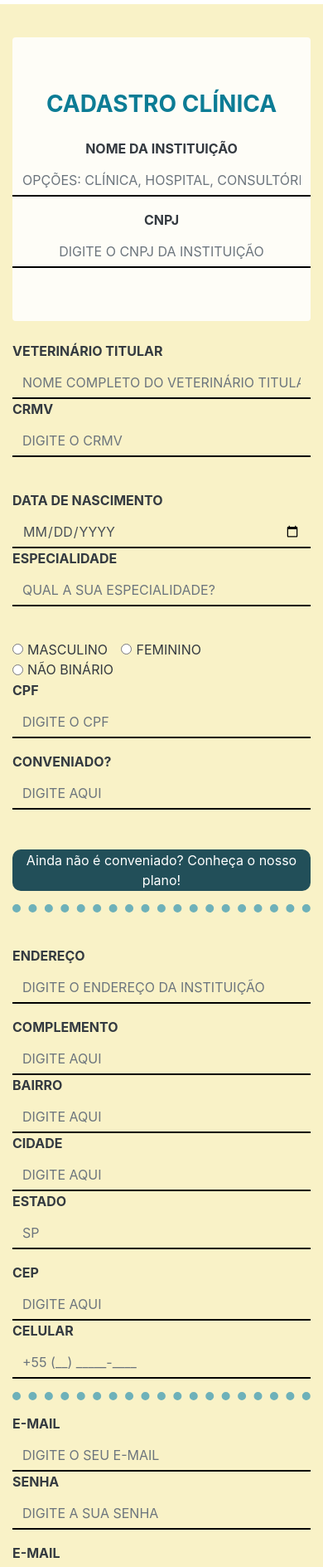
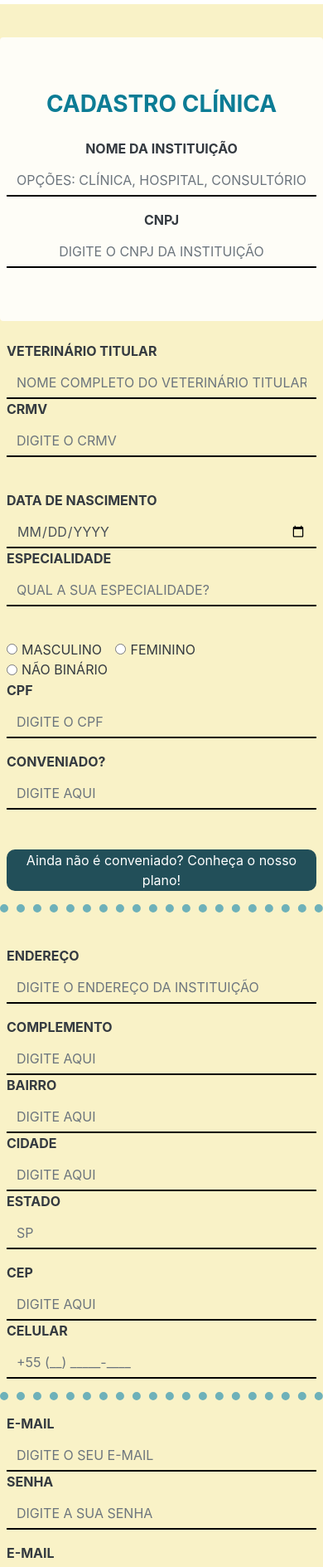
Before and after one commit to RicardoMalosso/LavieZoo, a website: page cadastro-clinica.html in a window 390 px wide. Shown: the part 51-1940 px from the top of the page at 83% size. Drawn offline with Linux system fonts and the light colour scheme.

Commit message:
Fix pra resoluçao em mobile mas de verdade dessa vez

```diff
--- a/cadastro-clinica.html
+++ b/cadastro-clinica.html
@@ -55,8 +55,10 @@
   <body class="pt-5 bg text-white" style="background-color: #F9F2C7; background-image:none">
 
       <form class="text-dark text-uppercase">
-        <div class="mw-100 mt-5 container col-8 align-items-center justify-content-center">
-          <div class="rounded mw-100 pt-3 pb-5 align-items-center justify-content-center"
+        <div class="row">
+
+        <div class="pt-5 container col-sm-8 mx-auto align-self-center align-items-center justify-content-center">
+          <div class="rounded px-2 pt-3 pb-5 align-items-center justify-content-center"
             style="background-color: rgba(255, 255, 255, 0.85)">
             <div class="row form-group">
               <h3 class="mt-5 mx-auto font-weight-bold text-center" style="color: #0C7C95">Cadastro Clínica</h3>
@@ -78,7 +80,7 @@
             </div>
           </div> <!-- Fim da border transparente -->
 
-          <div class="pt-4 form-group row">
+          <div class="pt-4 px-2 form-group row">
             <div class="col-md-6 mx-auto ">
               <label class="align-self-center font-weight-bold" for="inputVeterinarioTitular">Veterinário
                 Titular</label>
@@ -93,7 +95,7 @@
             </div>
           </div>
 
-          <div class="pt-4 form-group row">
+          <div class="pt-4 px-2 form-group row">
             <div class="col-md-6 mx-auto ">
               <label class="align-self-center font-weight-bold" for="inputDataDeNascimento">Data de Nascimento</label>
               <input type="date" class="form-control text-uppercase text-left" id="inputDataDeNascimento"
@@ -107,7 +109,7 @@
             </div>
           </div>
 
-          <div class="form-group row">
+          <div class="px-2 form-group row">
               <div class="col-md-6 mx-auto ">
               <div class="pt-4 form-check form-check-inline">
                 <input class="form-check-input" type="radio" rname="inlineRadioOptions" id="inlineRadio1"
@@ -132,7 +134,7 @@
             </div>
           </div>
 
-          <div class="form-group row">
+          <div class="px-2 form-group row">
             <div class="col-md-6 mx-auto ">
               <label class="align-self-center font-weight-bold" for="inputConveniado">Conveniado?</label>
               <input type="text" class="form-control text-uppercase text-left" id="inputConveiado"
@@ -148,7 +150,7 @@
 
           <hr style="border-top: dotted 10px; color: #6EB1B9;" />
 
-          <div class="pt-4 form-group row">
+          <div class="px-2 pt-4 form-group row">
             <div class="col-md-12 mx-auto ">
               <label class="align-self-center font-weight-bold" for="inputEndereco">Endereço</label>
               <input type="text" class="form-control text-uppercase text-left" id="inputEndereco"
@@ -156,7 +158,7 @@
             </div>
           </div>
 
-            <div class="form-group row">
+            <div class="px-2 form-group row">
 
               <div class="col-md-2 mx-auto ">
                 <label class="align-self-center font-weight-bold" for="inputComplemento">Complemento</label>
@@ -182,7 +184,7 @@
             </div>
 
 
-          <div class="form-group row">
+          <div class="px-2 form-group row">
               <div class="col-md-2 mx-auto ">
                 <label class="align-self-center font-weight-bold" for="inputCep">CEP</label>
                 <input type="text" class="form-control text-uppercase text-left" id="inputCep"
@@ -199,7 +201,7 @@
 
             <hr style="border-top: dotted 10px; color: #6EB1B9;" />
 
-            <div class="form-group row">
+            <div class="px-2 form-group row">
                 <div class="col-md-6 mx-auto ">
                   <label class="align-self-center font-weight-bold" for="inputEmail">E-mail</label>
                   <input type="email" class="form-control text-uppercase text-left" id="inputEmail"
@@ -213,7 +215,7 @@
                 </div>
               </div>
 
-              <div class="form-group row">
+              <div class="px-2 form-group row">
                   <div class="col-md-6 mx-auto ">
                     <label class="align-self-center font-weight-bold" for="inputEmailConfirm">E-mail</label>
                     <input type="email" class="form-control text-uppercase text-left" id="inputEmailConfirm"
@@ -227,7 +229,7 @@
                   </div>
                 </div>
 
-                <div class="form-group row pb-5">
+                <div class="px-2 form-group row pb-5">
                   <div class="col-md-8">
                     <div class="form-check">
                         <input class="form-check-input" type="checkbox" id="TermosECondicoes">
@@ -249,6 +251,9 @@
 
 
           </div>
+
+
+      </div>
       </form>
   </body>
 
--- a/css/cadastro.css
+++ b/css/cadastro.css
@@ -5,3 +5,9 @@ input {
     border-style: none none solid none !important;
     border-radius: 0px !important;
 }
+
+@media screen and (min-width: 600px) {
+    #maincontainer {
+        width: 75%;;
+    }
+  }
```
